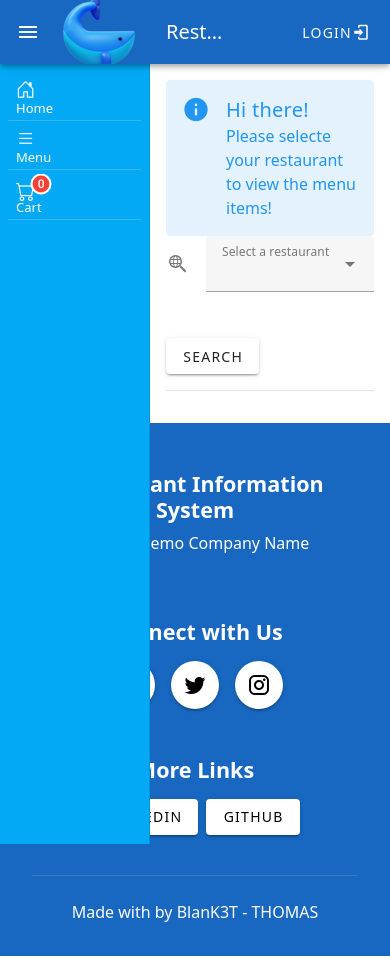
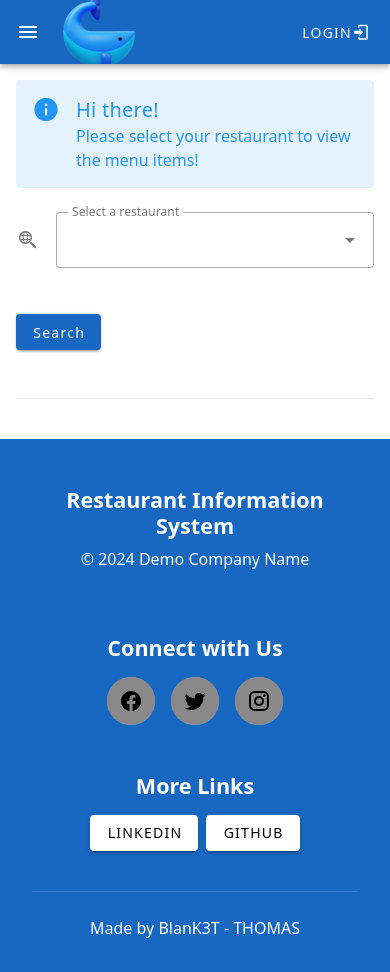
Before and after one commit to InfiniteBlanK3T/RestaurantSystem.FrontEnd, a Vue app: page /menu in a window 390 px wide. Built offline with nearby package versions, Linux system fonts and the light colour scheme.

Commit message:
refactor: Update globalProperties.$apiUrl to use VUE_APP_API_URL environment variable

```diff
--- a/src/App.vue
+++ b/src/App.vue
@@ -39,7 +39,7 @@ export default {
   },
   data() {
     return {
-      isDrawerOpen: true,
+      isDrawerOpen: false,
       isLoggedIn: false,
       cartItems: [],
       username: localStorage.getItem('username') || '',
--- a/src/assets/main.css
+++ b/src/assets/main.css
@@ -21,7 +21,7 @@ a,
   }
 }
 
-@media (min-width: 1024px) {
+@media (max-width: 767px) {
   body {
     display: flex;
     place-items: center;
--- a/src/components/HomeView.vue
+++ b/src/components/HomeView.vue
@@ -4,25 +4,21 @@
       <v-container>
         <v-row>
           <v-col cols="12">
-            <h1 class="text-center">Welcome to Relaxing Koala</h1>
+            <h1 class="text-center display-3 mb-8">Welcome to Relaxing Koala</h1>
           </v-col>
         </v-row>
         <v-row>
-          <v-col cols="12">
-            <v-card>
+          <v-col cols="12" md="8" offset-md="2">
+            <v-card elevation="4" rounded="lg">
               <v-img
-                src="https://img.freepik.com/free-photo/photorealistic-wooden-house-interior-with-timber-decor-furnishings_23-2151263549.jpg?t=st=1716180166~exp=1716183766~hmac=1d0cf1f59fe787f44540046638c1ad5067785bf8e52be037a37bb7d069fbe794&w=996"
+                src="https://img.freepik.com/free-photo/photorealistic-wooden-house-interior-with-timber-decor-furnishings\_23-2151263549.jpg?t=st=1716180166~exp=1716183766~hmac=1d0cf1f59fe787f44540046638c1ad5067785bf8e52be037a37bb7d069fbe794&w=996"
                 height="400"
+                cover
+                class="rounded-top"
               ></v-img>
-              <v-card-title>About Us</v-card-title>
-              <v-card-text>
-                Indulge in culinary bliss with our diverse menu featuring signature dishes like the
-                Classic Cheeseburger, Spaghetti Bolognese, and Margherita Pizza. From comforting
-                classics to exotic delights, every bite is a journey of flavor. Our inviting
-                ambiance and attentive staff ensure a dining experience like no other. Whether it's
-                a casual lunch or special celebration, Relaxing Koala promises to exceed your
-                expectations. Join us and let the flavors of Relaxing Koala transport you to a world
-                of culinary delight.
+              <v-card-title class="text-h5 font-weight-bold">About Us</v-card-title>
+              <v-card-text class="text-body-1">
+                Indulge in culinary bliss with our diverse menu featuring signature dishes like the Classic Cheeseburger, Spaghetti Bolognese, and Margherita Pizza. From comforting classics to exotic delights, every bite is a journey of flavor. Our inviting ambiance and attentive staff ensure a dining experience like no other. Whether it's a casual lunch or special celebration, Relaxing Koala promises to exceed your expectations. Join us and let the flavors of Relaxing Koala transport you to a world of culinary delight.
               </v-card-text>
             </v-card>
           </v-col>
@@ -34,6 +30,13 @@
 
 <script>
 export default {
-  name: 'HomeView'
+  name: 'HomeView',
 }
 </script>
+
+<style scoped>
+.home {
+  background-color: #f5f5f5;
+  padding: 40px 0;
+}
+</style>
--- a/src/components/auth/LoginForm.vue
+++ b/src/components/auth/LoginForm.vue
@@ -149,7 +149,8 @@ export default {
       }
 
       // Get the CSRF token from the cookie
-      const csrfToken = this.getCookie('csrftoken')
+      const csrfToken = this.getCookie('csrftoken');
+
 
       fetch(`${this.$apiUrl}login/`, {
         method: 'POST',
--- a/src/components/layout/AppFooter.vue
+++ b/src/components/layout/AppFooter.vue
@@ -10,6 +10,7 @@
           <h4 class="font-weight-bold mb-3">Connect with Us</h4>
           <div class="d-flex justify-center">
             <v-btn
+              disabled
               v-for="link in socialLinks"
               :key="link.name"
               :href="link.url"
@@ -49,7 +50,7 @@
       <v-divider></v-divider>
       <v-row justify="center" class="py-2">
         <v-col cols="12" class="text-center">
-          <p class="mb-0">Made with by BlanK3T - THOMAS</p>
+          <p class="mb-0">Made by BlanK3T - THOMAS</p>
         </v-col>
       </v-row>
     </v-container>
@@ -61,9 +62,9 @@ export default {
   data() {
     return {
       socialLinks: [
-        { name: 'Facebook', icon: 'mdi-facebook', url: 'https://www.facebook.com/your-page' },
-        { name: 'Twitter', icon: 'mdi-twitter', url: 'https://twitter.com/your-handle' },
-        { name: 'Instagram', icon: 'mdi-instagram', url: 'https://www.instagram.com/your-page' }
+        { name: 'Facebook', icon: 'mdi-facebook', url: '#' },
+        { name: 'Twitter', icon: 'mdi-twitter', url: '#' },
+        { name: 'Instagram', icon: 'mdi-instagram', url: '#' }
       ]
     }
   }
--- a/src/components/layout/Appbar.vue
+++ b/src/components/layout/Appbar.vue
@@ -2,7 +2,7 @@
   <v-app-bar app color="primary" dark>
     <v-app-bar-nav-icon @click.stop="$emit('toggleDrawer')"></v-app-bar-nav-icon>
     <img sizes="8" src="./icons8-whale-94.png" alt="Logo" />
-    <v-toolbar-title>Restaurant Information System</v-toolbar-title>
+    <v-toolbar-title cols="12" sm="8" class="d-none d-sm-block">Restaurant Information System</v-toolbar-title>
 
     <v-spacer></v-spacer>
     <span v-if="isLoggedIn">Welcome, {{ username }}!</span>
@@ -38,3 +38,11 @@ export default {
   }
 }
 </script>
+
+<style scoped>
+@media (max-width: 767px) {
+  .d-none {
+    display: none !important;
+  }
+}
+</style>
--- a/src/components/layout/NavigationDrawer.vue
+++ b/src/components/layout/NavigationDrawer.vue
@@ -1,79 +1,132 @@
 <template>
-  <v-navigation-drawer app permanent width="150" color="light-blue lighten-5">
-    <v-list dense nav>
+  <v-navigation-drawer
+    app
+    permanent
+    width="150"
+    color="primary"
+    dark
+    class=" elevation-4"
+  >
+    <v-list nav dense>
       <router-link to="/" class="nav-link">
         <v-list-item link>
-          <v-icon class="mr-2 nav-icon">bi-house-door</v-icon>
-          <v-list-item-title>Home</v-list-item-title>
+
+            <v-icon>mdi-home</v-icon>
+
+          <v-list-item-title class="d-none d-md-block">Home</v-list-item-title>
         </v-list-item>
       </router-link>
 
       <router-link to="/menu" class="nav-link">
         <v-list-item link>
-          <v-icon class="mr-2 nav-icon">bi-list</v-icon>
-          <v-list-item-title>Menu</v-list-item-title>
+
+            <v-icon>mdi-menu</v-icon>
+
+          <v-list-item-title class="d-none d-md-block">Menu</v-list-item-title>
         </v-list-item>
       </router-link>
 
-      <router-link to="/cart" class="nav-link">
+      <router-link to="/cart" v-if="userRole === 'customer'" class="nav-link">
         <v-list-item link>
+
             <v-badge
-            color="red"
+              color="error"
               overlap
               bordered
               :value="cartItemCount"
               :content="cartItemCount"
               class="cart-badge"
             >
-            <v-icon class="mr-2 nav-icon">bi-cart</v-icon>
+              <v-icon>mdi-cart</v-icon>
             </v-badge>
-          <v-list-item-title>Cart</v-list-item-title>
+
+          <v-list-item-title class="d-none d-md-block">Cart</v-list-item-title>
         </v-list-item>
       </router-link>
 
       <router-link v-if="cartItems.length > 0" to="/checkout" class="nav-link">
         <v-list-item link>
-          <v-icon class="mr-2 nav-icon">bi-card-list</v-icon>
-          <v-list-item-title>Checkout</v-list-item-title>
+
+            <v-icon>mdi-credit-card</v-icon>
+
+          <v-list-item-title class="d-none d-md-block">Checkout</v-list-item-title>
         </v-list-item>
       </router-link>
+
+      <v-divider></v-divider>
+
       <!-- User Dashboard -->
-      <router-link v-if="userRole === 'customer'" link to="/reservations/create" class="nav-link">
+      <router-link
+        v-if="userRole === 'customer'"
+        link
+        to="/reservations/create"
+        class="nav-link"
+      >
         <v-list-item link>
-          <v-icon class="mr-2 nav-icon">bi-calendar</v-icon>
-          <v-list-item-title>Book a reservations!</v-list-item-title>
+
+            <v-icon>mdi-calendar</v-icon>
+
+          <v-list-item-title class="d-none d-md-block">Book a reservation!</v-list-item-title>
         </v-list-item>
       </router-link>
 
       <router-link to="/profile" v-if="isLoggedIn" class="nav-link">
         <v-list-item link>
-          <v-icon class="mr-2 nav-icon">bi-person</v-icon>
-          <v-list-item-title>Profile</v-list-item-title>
+
+            <v-icon>mdi-account</v-icon>
+
+          <v-list-item-title class="d-none d-md-block">Profile</v-list-item-title>
         </v-list-item>
       </router-link>
-      <router-link v-if="userRole === 'customer'" link to="/orders/history" class="nav-link">
+
+      <router-link
+        v-if="userRole === 'customer'"
+        link
+        to="/orders/history"
+        class="nav-link"
+      >
         <v-list-item link>
-          <v-icon class="mr-2 nav-icon">bi-list-ul</v-icon>
-          <v-list-item-title>Order History</v-list-item-title>
+
+            <v-icon>mdi-history</v-icon>
+
+          <v-list-item-title class="d-none d-md-block">Order History</v-list-item-title>
         </v-list-item>
       </router-link>
+
+      <v-divider></v-divider>
+
       <!-- Admin Dashboard -->
-      <router-link v-if="userRole === 'staff'" link to="/dashboard/reservations" class="nav-link">
+      <router-link
+        v-if="userRole === 'staff'"
+        link
+        to="/dashboard/reservations"
+        class="nav-link"
+      >
         <v-list-item link>
-          <v-icon class="mr-2 nav-icon">bi-calendar</v-icon>
-          <v-list-item-title>Reservations Data</v-list-item-title>
+
+            <v-icon>mdi-calendar-multiple</v-icon>
+
+          <v-list-item-title class="d-none d-md-block">Reservations Data</v-list-item-title>
         </v-list-item>
       </router-link>
+
       <router-link v-if="userRole === 'staff'" to="/menu/create" class="nav-link">
         <v-list-item link>
-          <v-icon class="mr-2 nav-icon">bi-plus-circle</v-icon>
-          <v-list-item-title>Add Menu Item</v-list-item-title>
+
+            <v-icon>mdi-plus-circle</v-icon>
+
+          <v-list-item-title class="d-none d-md-block">Add Menu Item</v-list-item-title>
         </v-list-item>
       </router-link>
-      <router-link v-if="userRole === 'staff'" to="/dashboard/analytics" class="nav-link">
+
+      <router-link
+        v-if="userRole === 'staff'"
+        to="/dashboard/analytics"
+        class="nav-link"
+      >
         <v-list-item link>
-          <v-icon class="mr-2 nav-icon">bi-graph-up</v-icon>
-          <v-list-item-title>Analytics</v-list-item-title>
+            <v-icon>mdi-chart-line</v-icon>
+          <v-list-item-title class="d-none d-md-block">Analytics</v-list-item-title>
         </v-list-item>
       </router-link>
     </v-list>
@@ -86,22 +139,22 @@ export default {
   props: {
     cartItems: {
       type: Array,
-      required: true
+      required: true,
     },
     userRole: {
       type: String,
-      required: true
+      required: true,
     },
     isLoggedIn: {
       type: Boolean,
-      required: true
-    }
+      required: true,
+    },
   },
   computed: {
     cartItemCount() {
       return this.cartItems.reduce((total, item) => total + item.quantity, 0)
-    }
-  }
+    },
+  },
 }
 </script>
 
@@ -109,19 +162,20 @@ export default {
 .nav-link {
   text-decoration: none;
   color: inherit;
-  left: 0;
-  right: 0;
-
-  border-bottom: 1px solid rgba(255, 255, 255, 0.2);
-}
-
-.nav-icon {
-  font-size: 1.2rem;
 }
 
 .cart-badge {
   position: relative;
   top: 8px;
-  z-index: 1;
+  right: 1px;
+}
+
+@media (max-width: 767px) {
+  .v-navigation-drawer {
+    width: 65px !important;
+  }
+  .d-none {
+    display: none !important;
+  }
 }
 </style>
--- a/src/components/menu/MenuItemDetail.vue
+++ b/src/components/menu/MenuItemDetail.vue
@@ -1,21 +1,48 @@
 <template>
-  <div>
-    <h1 class="mb-4">Menu Item Details</h1>
-    <div class="row">
-      <div class="col-md-6">
-        <v-img :src="menuItem.image_url" height="400px"></v-img>
-      </div>
-      <div class="col-md-6">
-        <h2>{{ menuItem.name }}</h2>
-        <p>{{ menuItem.description }}</p>
-        <p>Price: ${{ menuItem.price }}</p>
-        <v-btn v-if="isLoggedIn" color="primary" @click="addToCart(menuItem)">Add to Cart</v-btn>
-        <v-btn v-else color="secondary" to="/login"
-          >Sign Up or Login with us before adding to Cart</v-btn
-        >
-      </div>
-    </div>
-  </div>
+  <v-container>
+    <v-row>
+      <v-col cols="12">
+        <h1 class="text-h4 font-weight-bold mb-6 text-center">Menu Item Details</h1>
+      </v-col>
+    </v-row>
+    <v-row>
+      <v-col cols="12" md="6">
+        <v-img
+          :src="menuItem.image_url"
+          height="400"
+          cover
+          class="rounded-lg"
+        ></v-img>
+      </v-col>
+      <v-col cols="12" md="6">
+        <h2 class="text-h5 font-weight-bold mb-4">{{ menuItem.name }}</h2>
+        <p class="mb-4">{{ menuItem.description }}</p>
+        <p class="text-h6 mb-6">Price: ${{ menuItem.price }}</p>
+        <div class="d-flex justify-space-between">
+          <v-btn
+          v-if="isLoggedIn && userRole === 'customer'"
+          color="primary"
+          @click="addToCart(menuItem)"
+          class="text-capitalize mr-4"
+        >Add to Cart</v-btn>
+
+        <v-btn
+          v-else-if="!isLoggedIn"
+          color="secondary"
+          to="/login"
+          class="text-capitalize"
+        >Login to Add to Cart</v-btn>
+
+        <v-btn
+          v-else
+          color="warning"
+          class="text-capitalize"
+          readonly
+        >You must be a customer to place an order</v-btn>
+        </div>
+      </v-col>
+    </v-row>
+  </v-container>
 </template>
 
 <script>
@@ -23,23 +50,45 @@ export default {
   name: 'MenuItemDetail',
   data() {
     return {
-      menuItem: {}
+      menuItem: {},
+      userRole: localStorage.getItem('username') || '',
     }
   },
   async created() {
-    const response = await fetch(`${this.$apiUrl}menu-items/${this.$route.params.id}`)
+    const response = await fetch(
+      `${this.$apiUrl}menu-items/${this.$route.params.id}`
+    )
     const data = await response.json()
     this.menuItem = data
   },
   computed: {
     isLoggedIn() {
       return !!localStorage.getItem('access')
-    }
+    },
   },
   methods: {
     addToCart(item) {
       this.$emit('addToCart', item)
-    }
+
+    },
+  },
+}
+</script>
+
+<style scoped>
+.v-btn {
+  text-transform: capitalize;
+}
+
+@media (max-width: 767px) {
+  .d-flex {
+    flex-direction: column;
+    align-items: flex-start;
+  }
+
+  .mr-4 {
+    margin-right: 0 !important;
+    margin-bottom: 1rem;
   }
 }
-</script>
+</style>
--- a/src/components/menu/MenuList.vue
+++ b/src/components/menu/MenuList.vue
@@ -4,16 +4,19 @@
       <v-col cols="12">
         <v-alert
           v-if="!restaurantName"
-          text="Please selecte your restaurant to view the menu items!"
+          text="Please select your restaurant to view the menu items!"
           title="Hi there!"
           type="info"
           variant="tonal"
+          class="mb-4"
         ></v-alert>
         <v-select
           :items="restaurants"
           label="Select a restaurant"
           v-model="restaurantName"
           prepend-icon="mdi-search-web"
+          variant="outlined"
+          class="mb-4"
         ></v-select>
         <v-alert
           v-if="restaurantName === 'Relaxing Koala - Branch 4'"
@@ -21,27 +24,42 @@
           text="Relaxing Koala - Branch 4 is Demo Testing environment - Adding new MenuItem to Restaurant by Admin account. Please DO NOT ORDER from here!"
           title="Warning"
           type="error"
+          class="mb-4"
         ></v-alert>
-        <br />
-        <v-btn @click="onRestaurantNameChange">Search</v-btn>
+        <v-btn
+          @click="onRestaurantNameChange"
+          color="primary"
+          class="text-capitalize mb-4"
+          >Search</v-btn
+        >
       </v-col>
     </v-row>
+
     <v-row>
-      <v-col cols="12" sm="4" md="4" lg="3" v-for="item in paginatedData" :key="item.id">
-        <v-card>
-          <v-img :src="item.image_url" aspect-ratio="1.7"></v-img>
-          <v-card-title class="headline">{{ item.name }}</v-card-title>
-          <v-card-subtitle>{{ item.description }}</v-card-subtitle>
+      <v-col
+        cols="12"
+        sm="6"
+        md="4"
+        lg="3"
+        v-for="item in paginatedData"
+        :key="item.id"
+      >
+        <v-card class="menu-card">
+          <v-img :src="item.image_url" aspect-ratio="1.7" cover></v-img>
+          <v-card-title class="text-h6">{{ item.name }}</v-card-title>
+          <v-card-text>{{ item.description }}</v-card-text>
           <v-card-actions>
             <v-spacer></v-spacer>
             <router-link :to="`/menu/${item.id}`">
-              <v-btn color="primary" v-pulse-on-hover variant="flat">View Details</v-btn>
+              <v-btn color="primary" variant="flat">View Details</v-btn>
             </router-link>
           </v-card-actions>
         </v-card>
       </v-col>
     </v-row>
-    <v-divider></v-divider>
+
+    <v-divider class="my-4"></v-divider>
+
     <paginate
       v-if="restaurantName"
       :page-count="pageCount"
@@ -49,6 +67,7 @@
       :prev-text="'Prev'"
       :next-text="'Next'"
       :container-class="'pagination'"
+      class="text-center"
     ></paginate>
   </v-container>
 </template>
@@ -59,7 +78,7 @@ import Paginate from 'vuejs-paginate-next'
 export default {
   name: 'MenuList',
   components: {
-    Paginate
+    Paginate,
   },
   data() {
     return {
@@ -72,8 +91,8 @@ export default {
         'Relaxing Koala - Branch 1',
         'Relaxing Koala - Branch 2',
         'Relaxing Koala - Branch 3',
-        'Relaxing Koala - Branch 4'
-      ]
+        'Relaxing Koala - Branch 4',
+      ],
     }
   },
   computed: {
@@ -84,7 +103,7 @@ export default {
     },
     pageCount() {
       return Math.ceil(this.menuItems.length / this.itemsPerPage)
-    }
+    },
   },
   methods: {
     async fetchMenuItems() {
@@ -102,14 +121,16 @@ export default {
     onRestaurantNameChange() {
       this.menuItems = []
       this.currentPage = 1
-      this.nextPage = `${this.$apiUrl}menu-items/?restaurant_name=${encodeURIComponent(this.restaurantName)}`
+      this.nextPage = `${this.$apiUrl}menu-items/?restaurant_name=${encodeURIComponent(
+        this.restaurantName
+      )}`
       this.$nextTick(() => {
         this.fetchMenuItems()
       })
     },
     changePage(page) {
       this.currentPage = page
-    }
+    },
   },
   async created() {
     if (this.$route.params.id) {
@@ -126,6 +147,23 @@ export default {
         console.error('Failed to fetch menu item:', error)
       }
     }
-  }
+  },
 }
 </script>
+
+<style scoped>
+.menu-card {
+  transition: all 0.3s ease;
+}
+
+.menu-card:hover {
+  transform: translateY(-5px);
+  box-shadow: 0 10px 20px rgba(0, 0, 0, 0.2);
+}
+
+.pagination {
+  display: flex;
+  justify-content: center;
+  margin-top: 20px;
+}
+</style>
--- a/src/main.js
+++ b/src/main.js
@@ -1,7 +1,6 @@
 import { createApp } from 'vue'
 import App from './App.vue'
 import router from './router'
-import process from 'process'
 
 // Vuetify
 import 'vuetify/styles'
@@ -24,7 +23,13 @@ const vuetify = createVuetify({
 
 const app = createApp(App)
 
-app.config.globalProperties.$apiUrl = process.env.VUE_APP_API_URL;
+if (import.meta.env.VITE_APP_ENV === 'production') {
+  app.config.globalProperties.$apiUrl = import.meta.env.VITE_APP_API_URL_PROD;
+} else {
+  app.config.globalProperties.$apiUrl = import.meta.env.VITE_APP_API_URL_DEV;
+}
+
+console.log(`Test at main${app.config.globalProperties.$apiUrl}`);
 
 // Register the custom directive globally
 app.directive('pulse-on-hover', {
```
Also changed, not shown: 1 other file (tests, documents, lock files or other folders). Lines whose indentation alone changed are shown as unchanged.
